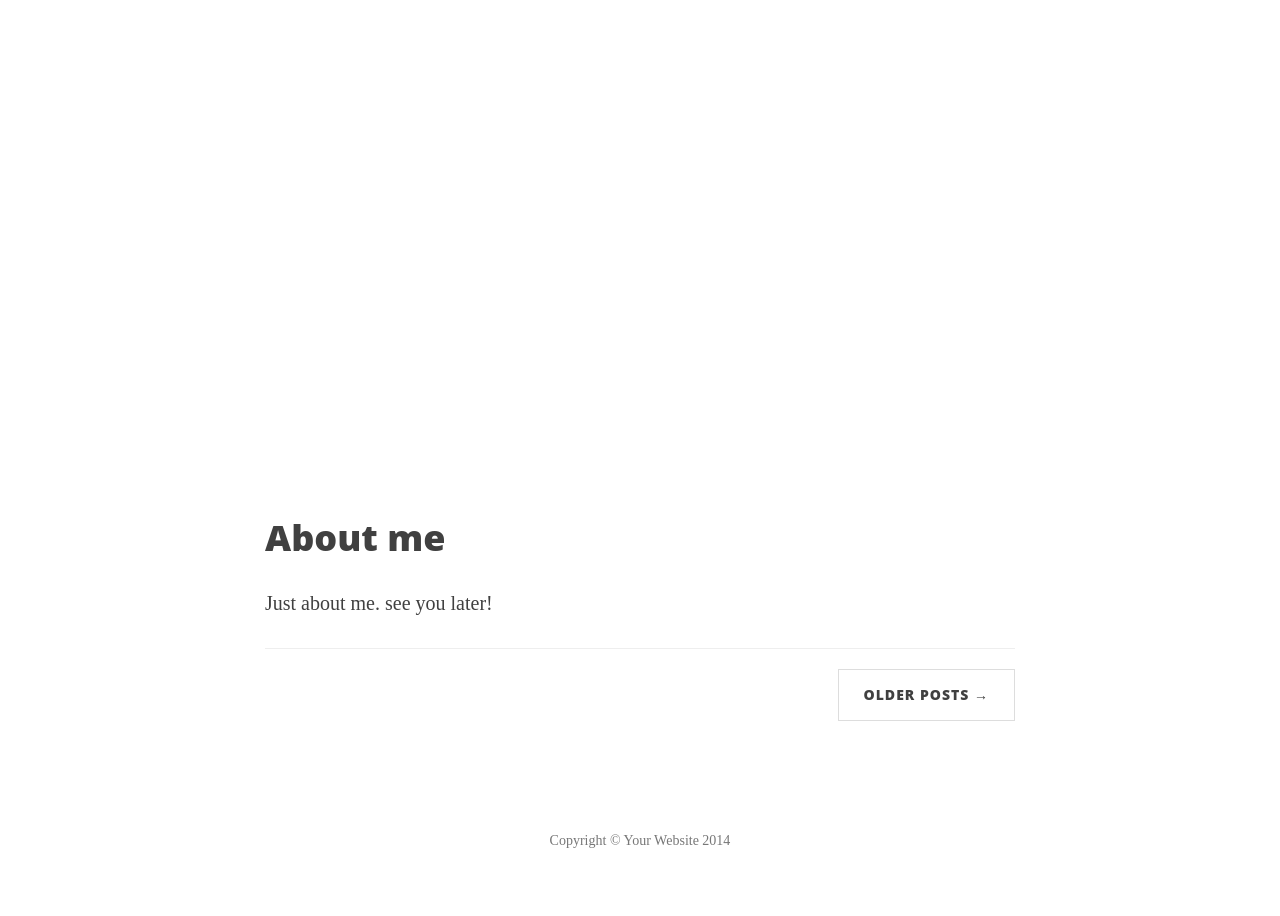
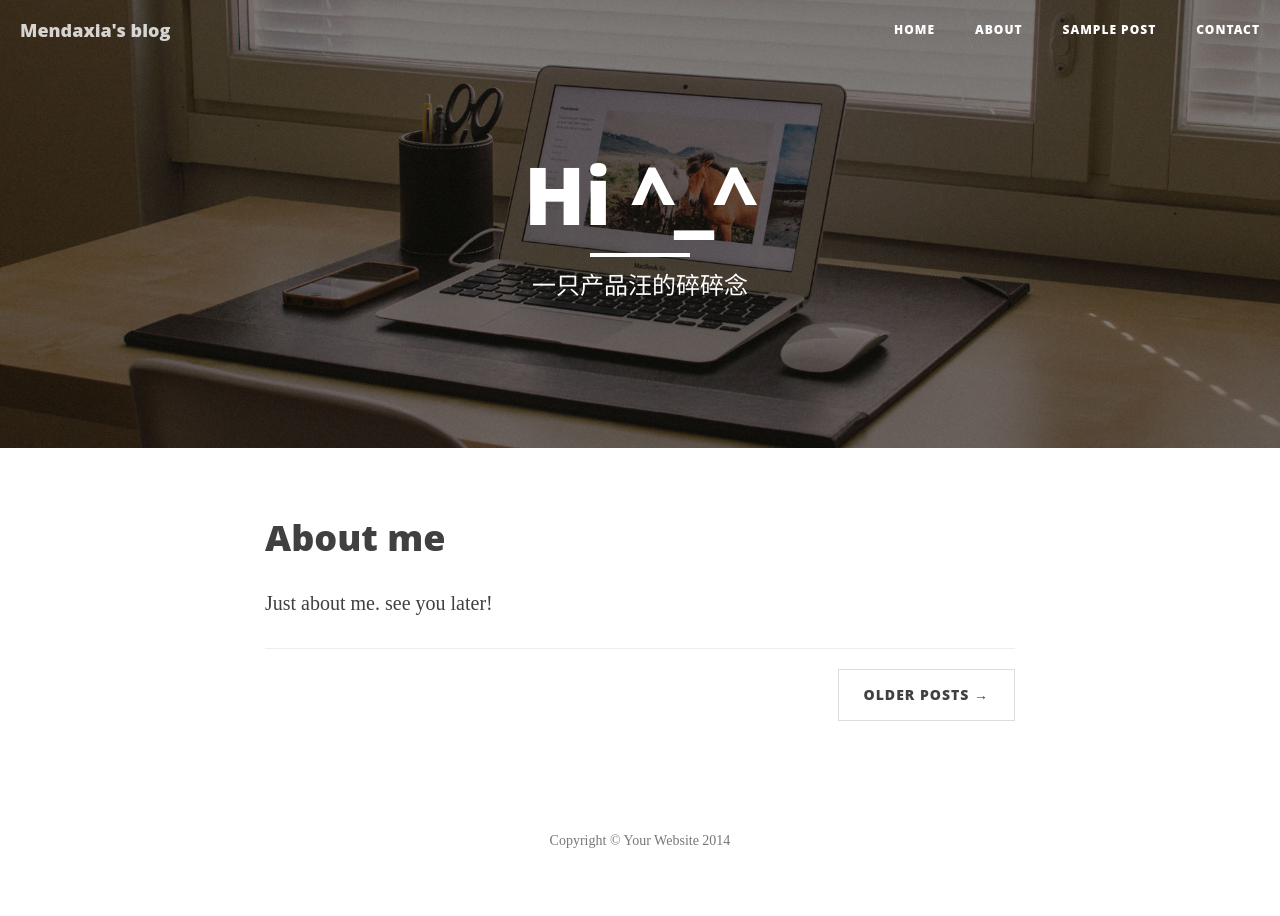
Before and after one commit to mendaxia/mendaxia.github.io, a Jekyll site: the page built from about/index.html, in a window 1280 px wide. Built offline with Jekyll 4.4.1, drawn with Linux system fonts in a browser that asks for light colours.

Commit message:
modify template

```diff
--- a/_layouts/default.html
+++ b/_layouts/default.html
@@ -50,7 +50,7 @@
 
     <!-- Page Header -->
     <!-- Set your background image for this header on the line below. -->
-    <header class="intro-header" style="background-image: url('img/home-bg.jpg')">
+    <header class="intro-header" style="background-image: url('{{ site.baseurl }}/img/home-bg.jpg')">
         <div class="container">
             <div class="row">
                 <div class="col-lg-8 col-lg-offset-2 col-md-10 col-md-offset-1">
```
